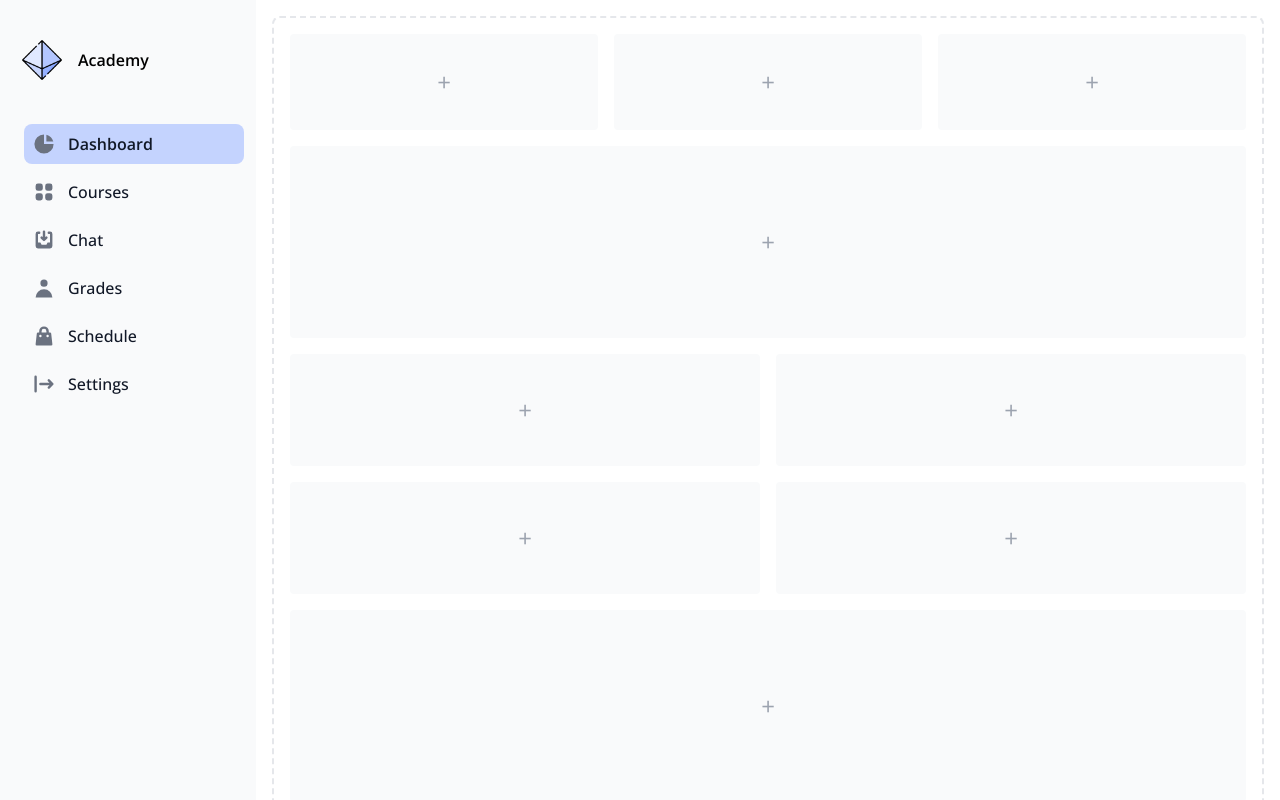
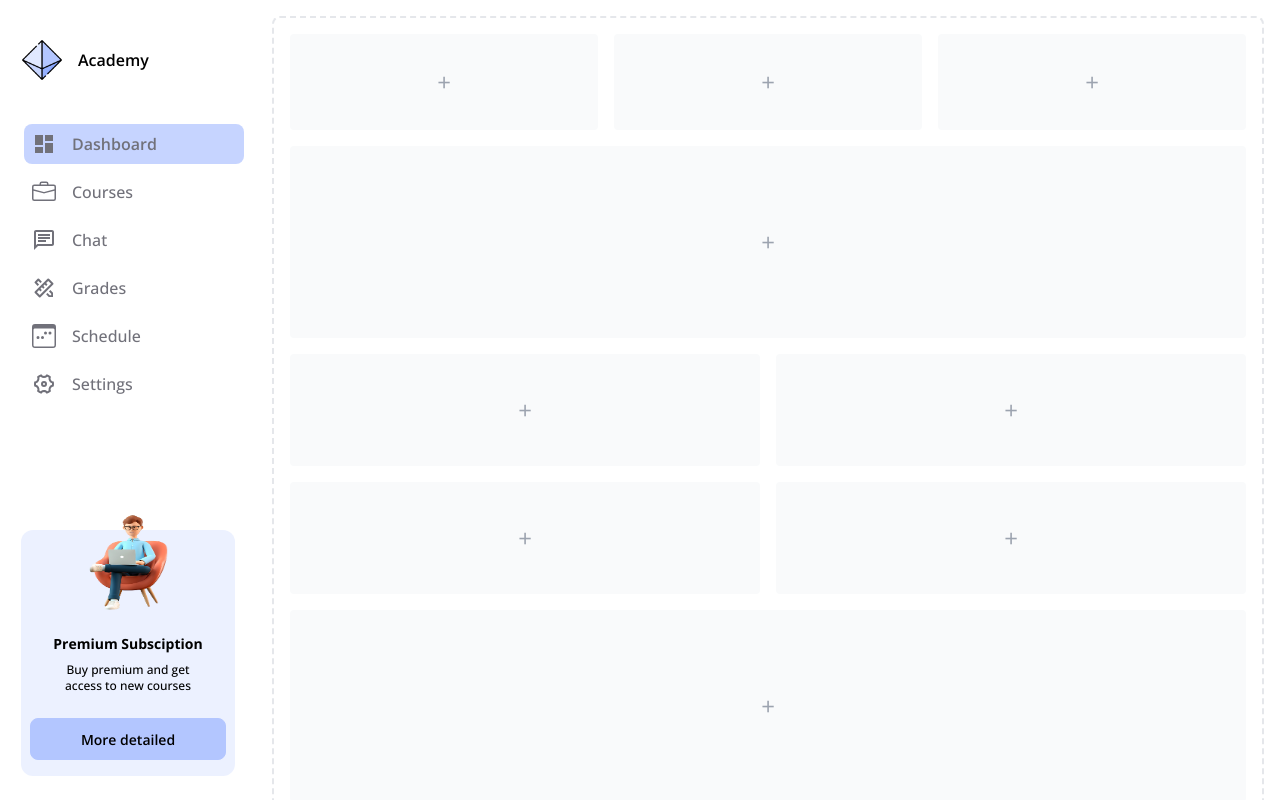
Before and after one commit to oussamaZAAM/test, a Next.js app: page / in a window 1280 px wide. Shown: the top 800 px of the page. Built offline with nearby package versions, Linux system fonts and the light colour scheme.

Commit message:
Complete Sidebar

```diff
--- a/components/Sidebar.tsx
+++ b/components/Sidebar.tsx
@@ -2,6 +2,11 @@ import { changePage } from '@/app/GlobalRedux/Features/currentPage/currentPageSl
 import { toggle } from '@/app/GlobalRedux/Features/sidebar/sidebarSlice';
 import { RootState } from '@/app/GlobalRedux/store';
 import Image from 'next/image';
+
+import { BsBriefcase, BsBriefcaseFill, BsCalendar3Week, BsCalendar3WeekFill } from 'react-icons/bs';
+import { MdChat, MdDashboard, MdOutlineChat, MdOutlineDashboard } from 'react-icons/md';
+import { RiPencilRuler2Fill, RiPencilRuler2Line, RiSettings4Fill, RiSettings4Line } from 'react-icons/ri';
+
 import { useDispatch, useSelector } from 'react-redux';
 
 const Sidebar = () => {
@@ -9,8 +14,6 @@ const Sidebar = () => {
     const currentPage = useSelector((state: RootState) => state.currentPage.value);
 
     const dispatch = useDispatch();
-
-    console.log(currentPage)
 
     return (
         <div>
@@ -23,8 +26,8 @@ const Sidebar = () => {
                     </svg>}
             </button>
 
-            <aside id="logo-sidebar" className={`sidebar ${isOpen ? 'open' : ''} fixed top-0 left-0 z-40 w-64 h-screen transition-transform -translate-x-full sm:translate-x-0`} aria-label="Sidebar">
-                <div className="h-full px-3 py-4 overflow-y-auto bg-gray-50">
+            <aside id="logo-sidebar" className={`sidebar ${isOpen ? 'open' : ''} fixed flex flex-col justify-between items-center top-0 left-0 z-40 w-64 h-screen transition-transform -translate-x-full sm:translate-x-0`} aria-label="Sidebar">
+                <div className="h-full px-3 py-4 overflow-y-auto bg-white w-full">
                     <div className="flex items-center pl-2.5 mb-5 py-6 gap-4 cursor-pointer">
                         <Image
                             src={require("../public/images/logo.png")}
@@ -37,42 +40,64 @@ const Sidebar = () => {
                     </div>
                     <ul className="space-y-2 font-medium pl-3">
                         <li>
-                            <div onClick={() => dispatch(changePage("Dashboard"))} className={"flex items-center p-2 text-gray-900 rounded-lg " + (currentPage === "Dashboard" ? "bg-main-400 hover:bg-main-400 font-semibold" : "hover:bg-main-200 cursor-pointer")}>
-                                <svg aria-hidden="true" className="w-6 h-6 text-gray-500 transition duration-75 group-hover:text-gray-900" fill="currentColor" viewBox="0 0 20 20" xmlns="http://www.w3.org/2000/svg"><path d="M2 10a8 8 0 018-8v8h8a8 8 0 11-16 0z"></path><path d="M12 2.252A8.014 8.014 0 0117.748 8H12V2.252z"></path></svg>
-                                <span className="ml-3">Dashboard</span>
+                            <div onClick={() => dispatch(changePage("Dashboard"))} className={"relative flex items-center p-2 text-gray-900 rounded-lg " + (currentPage === "Dashboard" ? "bg-main-400 hover:bg-main-400 font-semibold" : "hover:bg-main-200 cursor-pointer")}>
+                                <MdDashboard className={"absolute w-6 h-6 fill-zinc-500 transition duration-250 " + (currentPage === "Dashboard" ? "animate-wiggle opacity-100" : "opacity-0")} />
+                                <MdOutlineDashboard className={"absolute w-6 h-6 fill-zinc-500 transition duration-250 " + (currentPage !== "Dashboard" ? "opacity-100" : "opacity-0")} />
+                                <span className="ml-10 text-zinc-500">Dashboard</span>
                             </div>
                         </li>
                         <li>
-                            <div onClick={() => dispatch(changePage("Courses"))} className={"flex items-center p-2 text-gray-900 rounded-lg " + (currentPage === "Courses" ? "bg-main-400 hover:bg-main-400 font-semibold" : "hover:bg-main-200 cursor-pointer")}>
-                                <svg aria-hidden="true" className="flex-shrink-0 w-6 h-6 text-gray-500 transition duration-75 400 group-hover:text-gray-900" fill="currentColor" viewBox="0 0 20 20" xmlns="http://www.w3.org/2000/svg"><path d="M5 3a2 2 0 00-2 2v2a2 2 0 002 2h2a2 2 0 002-2V5a2 2 0 00-2-2H5zM5 11a2 2 0 00-2 2v2a2 2 0 002 2h2a2 2 0 002-2v-2a2 2 0 00-2-2H5zM11 5a2 2 0 012-2h2a2 2 0 012 2v2a2 2 0 01-2 2h-2a2 2 0 01-2-2V5zM11 13a2 2 0 012-2h2a2 2 0 012 2v2a2 2 0 01-2 2h-2a2 2 0 01-2-2v-2z"></path></svg>
-                                <span className="flex-1 ml-3 whitespace-nowrap">Courses</span>
+                            <div onClick={() => dispatch(changePage("Courses"))} className={"relative flex items-center p-2 text-gray-900 rounded-lg " + (currentPage === "Courses" ? "bg-main-400 hover:bg-main-400 font-semibold" : "hover:bg-main-200 cursor-pointer")}>
+                                <BsBriefcaseFill className={"absolute w-6 h-6 fill-zinc-500 transition duration-250 " + (currentPage === "Courses" ? "animate-wiggle opacity-100" : "opacity-0")} />
+                                <BsBriefcase className={"absolute w-6 h-6 fill-zinc-500 transition duration-250 " + (currentPage !== "Courses" ? "opacity-100" : "opacity-0")} />
+                                <span className="ml-10 text-zinc-500">Courses</span>
                             </div>
                         </li>
                         <li>
-                            <div onClick={() => dispatch(changePage("Chat"))} className={"flex items-center p-2 text-gray-900 rounded-lg " + (currentPage === "Chat" ? "bg-main-400 hover:bg-main-400 font-semibold" : "hover:bg-main-200 cursor-pointer")}>
-                                <svg aria-hidden="true" className="flex-shrink-0 w-6 h-6 text-gray-500 transition duration-75 group-hover:text-gray-900" fill="currentColor" viewBox="0 0 20 20" xmlns="http://www.w3.org/2000/svg"><path d="M8.707 7.293a1 1 0 00-1.414 1.414l2 2a1 1 0 001.414 0l2-2a1 1 0 00-1.414-1.414L11 7.586V3a1 1 0 10-2 0v4.586l-.293-.293z"></path><path d="M3 5a2 2 0 012-2h1a1 1 0 010 2H5v7h2l1 2h4l1-2h2V5h-1a1 1 0 110-2h1a2 2 0 012 2v10a2 2 0 01-2 2H5a2 2 0 01-2-2V5z"></path></svg>
-                                <span className="flex-1 ml-3 whitespace-nowrap">Chat</span>
+                            <div onClick={() => dispatch(changePage("Chat"))} className={"relative flex items-center p-2 text-gray-900 rounded-lg " + (currentPage === "Chat" ? "bg-main-400 hover:bg-main-400 font-semibold" : "hover:bg-main-200 cursor-pointer")}>
+                                <MdChat className={"absolute w-6 h-6 fill-zinc-500 transition duration-250 " + (currentPage === "Chat" ? "animate-wiggle opacity-100" : "opacity-0")} />
+                                <MdOutlineChat className={"absolute w-6 h-6 fill-zinc-500 transition duration-250 " + (currentPage !== "Chat" ? "opacity-100" : "opacity-0")} />
+                                <span className="ml-10 text-zinc-500">Chat</span>
                             </div>
                         </li>
                         <li>
-                            <div onClick={() => dispatch(changePage("Grades"))} className={"flex items-center p-2 text-gray-900 rounded-lg " + (currentPage === "Grades" ? "bg-main-400 hover:bg-main-400 font-semibold" : "hover:bg-main-200 cursor-pointer")}>
-                                <svg aria-hidden="true" className="flex-shrink-0 w-6 h-6 text-gray-500 transition duration-75 group-hover:text-gray-900" fill="currentColor" viewBox="0 0 20 20" xmlns="http://www.w3.org/2000/svg"><path fillRule="evenodd" d="M10 9a3 3 0 100-6 3 3 0 000 6zm-7 9a7 7 0 1114 0H3z" clipRule="evenodd"></path></svg>
-                                <span className="flex-1 ml-3 whitespace-nowrap">Grades</span>
+                            <div onClick={() => dispatch(changePage("Grades"))} className={"relative flex items-center p-2 text-gray-900 rounded-lg " + (currentPage === "Grades" ? "bg-main-400 hover:bg-main-400 font-semibold" : "hover:bg-main-200 cursor-pointer")}>
+                                <RiPencilRuler2Fill className={"absolute w-6 h-6 fill-zinc-500 transition duration-250 " + (currentPage === "Grades" ? "animate-wiggle opacity-100" : "opacity-0")} />
+                                <RiPencilRuler2Line className={"absolute w-6 h-6 fill-zinc-500 transition duration-250 " + (currentPage !== "Grades" ? "opacity-100" : "opacity-0")} />
+                                <span className="ml-10 text-zinc-500">Grades</span>
                             </div>
                         </li>
                         <li>
-                            <div onClick={() => dispatch(changePage("Schedule"))} className={"flex items-center p-2 text-gray-900 rounded-lg " + (currentPage === "Schedule" ? "bg-main-400 hover:bg-main-400 font-semibold" : "hover:bg-main-200 cursor-pointer")}>
-                                <svg aria-hidden="true" className="flex-shrink-0 w-6 h-6 text-gray-500 transition duration-75 group-hover:text-gray-900" fill="currentColor" viewBox="0 0 20 20" xmlns="http://www.w3.org/2000/svg"><path fillRule="evenodd" d="M10 2a4 4 0 00-4 4v1H5a1 1 0 00-.994.89l-1 9A1 1 0 004 18h12a1 1 0 00.994-1.11l-1-9A1 1 0 0015 7h-1V6a4 4 0 00-4-4zm2 5V6a2 2 0 10-4 0v1h4zm-6 3a1 1 0 112 0 1 1 0 01-2 0zm7-1a1 1 0 100 2 1 1 0 000-2z" clipRule="evenodd"></path></svg>
-                                <span className="flex-1 ml-3 whitespace-nowrap">Schedule</span>
+                            <div onClick={() => dispatch(changePage("Schedule"))} className={"relative flex items-center p-2 text-gray-900 rounded-lg " + (currentPage === "Schedule" ? "bg-main-400 hover:bg-main-400 font-semibold" : "hover:bg-main-200 cursor-pointer")}>
+                                <BsCalendar3WeekFill className={"absolute w-6 h-6 fill-zinc-500 transition duration-250 " + (currentPage === "Schedule" ? "animate-wiggle opacity-100" : "opacity-0")} />
+                                <BsCalendar3Week className={"absolute w-6 h-6 fill-zinc-500 transition duration-250 " + (currentPage !== "Schedule" ? "opacity-100" : "opacity-0")} />
+                                <span className="ml-10 text-zinc-500">Schedule</span>
                             </div>
                         </li>
                         <li>
-                            <div onClick={() => dispatch(changePage("Settings"))} className={"flex items-center p-2 text-gray-900 rounded-lg " + (currentPage === "Settings" ? "bg-main-400 hover:bg-main-400 font-semibold" : "hover:bg-main-200 cursor-pointer")}>
-                                <svg aria-hidden="true" className="flex-shrink-0 w-6 h-6 text-gray-500 transition duration-75 group-hover:text-gray-900" fill="currentColor" viewBox="0 0 20 20" xmlns="http://www.w3.org/2000/svg"><path fillRule="evenodd" d="M3 3a1 1 0 00-1 1v12a1 1 0 102 0V4a1 1 0 00-1-1zm10.293 9.293a1 1 0 001.414 1.414l3-3a1 1 0 000-1.414l-3-3a1 1 0 10-1.414 1.414L14.586 9H7a1 1 0 100 2h7.586l-1.293 1.293z" clipRule="evenodd"></path></svg>
-                                <span className="flex-1 ml-3 whitespace-nowrap">Settings</span>
+                            <div onClick={() => dispatch(changePage("Settings"))} className={"relative flex items-center p-2 text-gray-900 rounded-lg " + (currentPage === "Settings" ? "bg-main-400 hover:bg-main-400 font-semibold" : "hover:bg-main-200 cursor-pointer")}>
+                                <RiSettings4Fill className={"absolute w-6 h-6 fill-zinc-500 transition duration-250 " + (currentPage === "Settings" ? "animate-wiggle opacity-100" : "opacity-0")} />
+                                <RiSettings4Line className={"absolute w-6 h-6 fill-zinc-500 transition duration-250 " + (currentPage !== "Settings" ? "opacity-100" : "opacity-0")} />
+                                <span className="ml-10 text-zinc-500">Settings</span>
                             </div>
                         </li>
                     </ul>
+                </div>
+                <div className='bg-white w-full flex justify-center items-center'>
+                    <div className="flex flex-col justify-end items-center my-6 bg-main-200 w-10/12 rounded-xl">
+                        <Image
+                            src={require("../public/images/premium.png")}
+                            height={500}
+                            width={500}
+                            className='w-20 h-24 -translate-y-4'
+                            alt="Logo"
+                        />
+                        <b className="text-center w-full font-bold text-sm my-2">Premium Subsciption</b>
+                        <span className="text-center text-xs font-medium w-9/12">Buy premium and get access to new courses</span>
+                        <button className="bg-main-500 rounded-lg text-center mt-6 mb-4 py-2 w-11/12 border border-main-500 hover:border-black">
+                            <span className="text-sm font-semibold text-black dark:text-black">More detailed</span>
+                        </button>
+                    </div>
                 </div>
             </aside>
         </div>
--- a/package.json
+++ b/package.json
@@ -20,6 +20,7 @@
     "postcss": "8.4.24",
     "react": "18.2.0",
     "react-dom": "18.2.0",
+    "react-icons": "^4.9.0",
     "react-redux": "^8.0.5",
     "tailwindcss": "3.3.2",
     "typeface-open-sans": "^1.1.13",
--- a/tailwind.config.js
+++ b/tailwind.config.js
@@ -18,6 +18,15 @@ module.exports = {
         'main-300': "rgb(179, 198, 255, 0.5)",
         'main-200': "rgb(179, 198, 255, 0.25)",
         'main-100': "rgb(179, 198, 255, 0.1)",
+      },
+      animation: {
+        wiggle: 'wiggle 0.3s ease-in-out',
+      },
+      keyframes: {
+        wiggle: {
+          '0%, 100%': { transform: 'rotate(0deg)' },
+          '50%': { transform: 'rotate(25deg)' },
+        }
       }
     },
   },
```
Also changed, not shown: public/images/premium.png (added), 1 other file (tests, documents, lock files or other folders).
